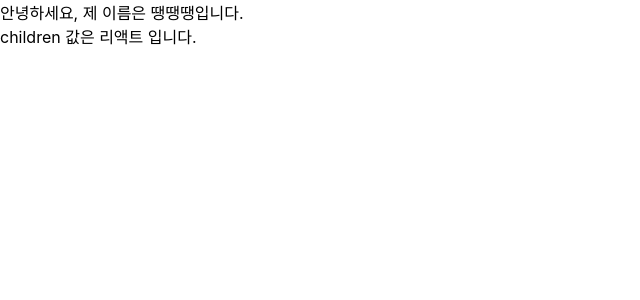
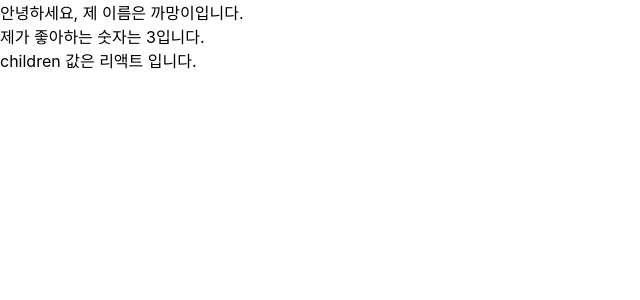
Before and after one commit to teamfroots/react-study, a React (Create React App) app in the folder 03/: page / in a window 1280 px wide. Shown: the top 300 px of the page, without its empty margins (0-640 px from the left). Built offline with nearby package versions, Linux system fonts and the light colour scheme.

Commit message:
PropTypes 설정 및 검증 연습

```diff
--- a/03/src/App.js
+++ b/03/src/App.js
@@ -3,8 +3,8 @@ import MyComponent from "./MyComponent";
 
 const App = () => {
   return (
-    <MyComponent>
-      리액트 {/*태그 사이의 내용을 보여주는 children 값*/}
+    <MyComponent name="까망이" favoriteNumber={3}>
+      리액트
     </MyComponent>
   );
 };
--- a/03/src/MyComponent.js
+++ b/03/src/MyComponent.js
@@ -1,28 +1,12 @@
 import React from "react";
+import PropTypes from "prop-types";
 
-// const MyComponent = (props) => {
-//   return (
-//     <div>
-//       안녕하세요, 제 이름은 {props.name}입니다. <br />
-//       children 값은 {props.children} 입니다.
-//     </div>
-//   );
-// };
-
-// const MyComponent = (props) => {
-//   const { name, children } = props;
-//   return (
-//     <div>
-//       안녕하세요, 제 이름은 {name}입니다. <br />
-//       children 값은 {children} 입니다.
-//     </div>
-//   );
-// };
-
-const MyComponent = ({ name, children }) => {
+const MyComponent = ({ name, favoriteNumber, children }) => {
   return (
     <div>
       안녕하세요, 제 이름은 {name}입니다. <br />
+      제가 좋아하는 숫자는 {favoriteNumber}입니다.
+      <br />
       children 값은 {children} 입니다.
     </div>
   );
@@ -32,4 +16,9 @@ MyComponent.defaultProps = {
   name: "땡땡땡",
 };
 
+MyComponent.propTypes = {
+  name: PropTypes.string,
+  favoriteNumber: PropTypes.number.isRequired,
+};
+
 export default MyComponent;
```
